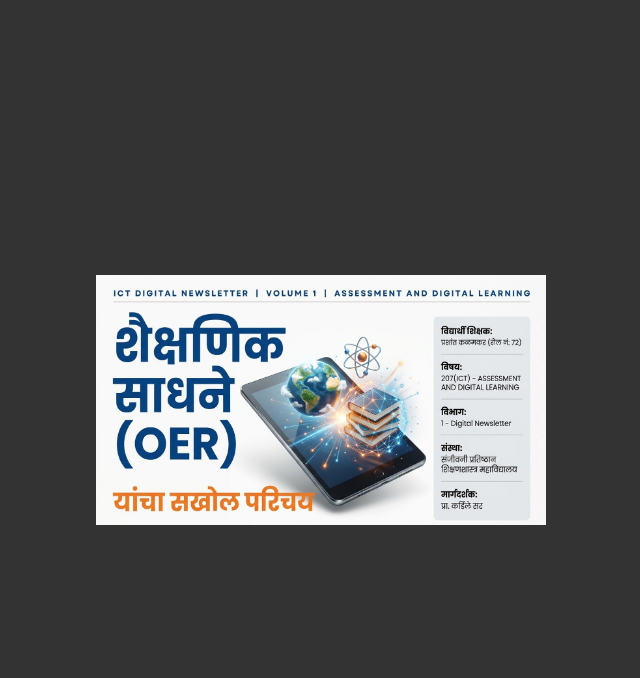
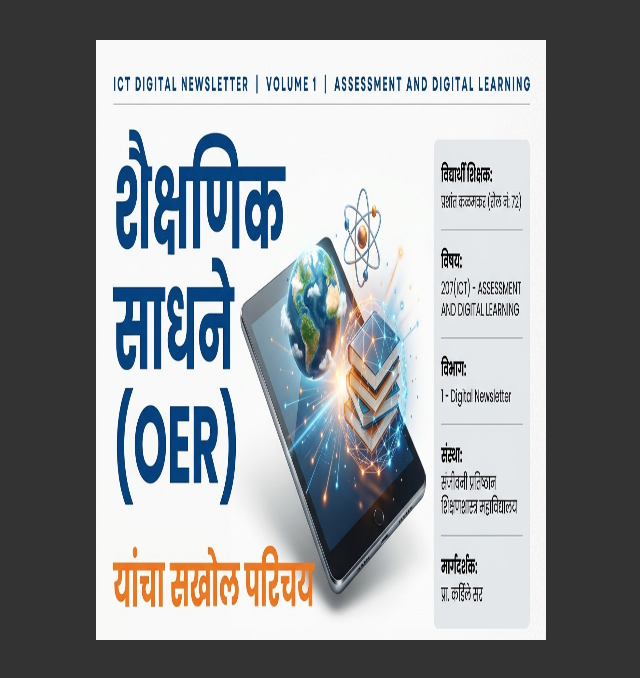
Before and after one commit to PrashantKalamkar/flipbook, a plain HTML site: page index.html in a window 1280 px wide. Shown: the whole page, without its empty margins (319-959 px from the left). Drawn offline with Linux system fonts and the light colour scheme.

Commit message:
Update style.css

```diff
--- a/css/style.css
+++ b/css/style.css
@@ -1,30 +1,25 @@
-body {
-    margin: 0;
-    background: #333;
-    display: flex;
-    justify-content: center;
-    align-items: center;
-    height: 100vh;
-    font-family: Arial, sans-serif;
+body{
+    margin:0;
+    background:#333;
 }
 
-.book-container {
-    width: 900px;
-    height: 600px;
+.book-container{
+    width:900px;
+    height:600px;
+    margin:40px auto;
 }
 
-#flipbook {
-    width: 100%;
-    height: 100%;
+#flipbook{
+    width:900px;
+    height:600px;
 }
 
-.page {
-    width: 100%;
-    height: 100%;
+.page{
+    width:450px;
+    height:600px;
 }
 
-.page img {
-    width: 100%;
-    height: 100%;
-    object-fit: contain;
+.page img{
+    width:100%;
+    height:100%;
 }
```
